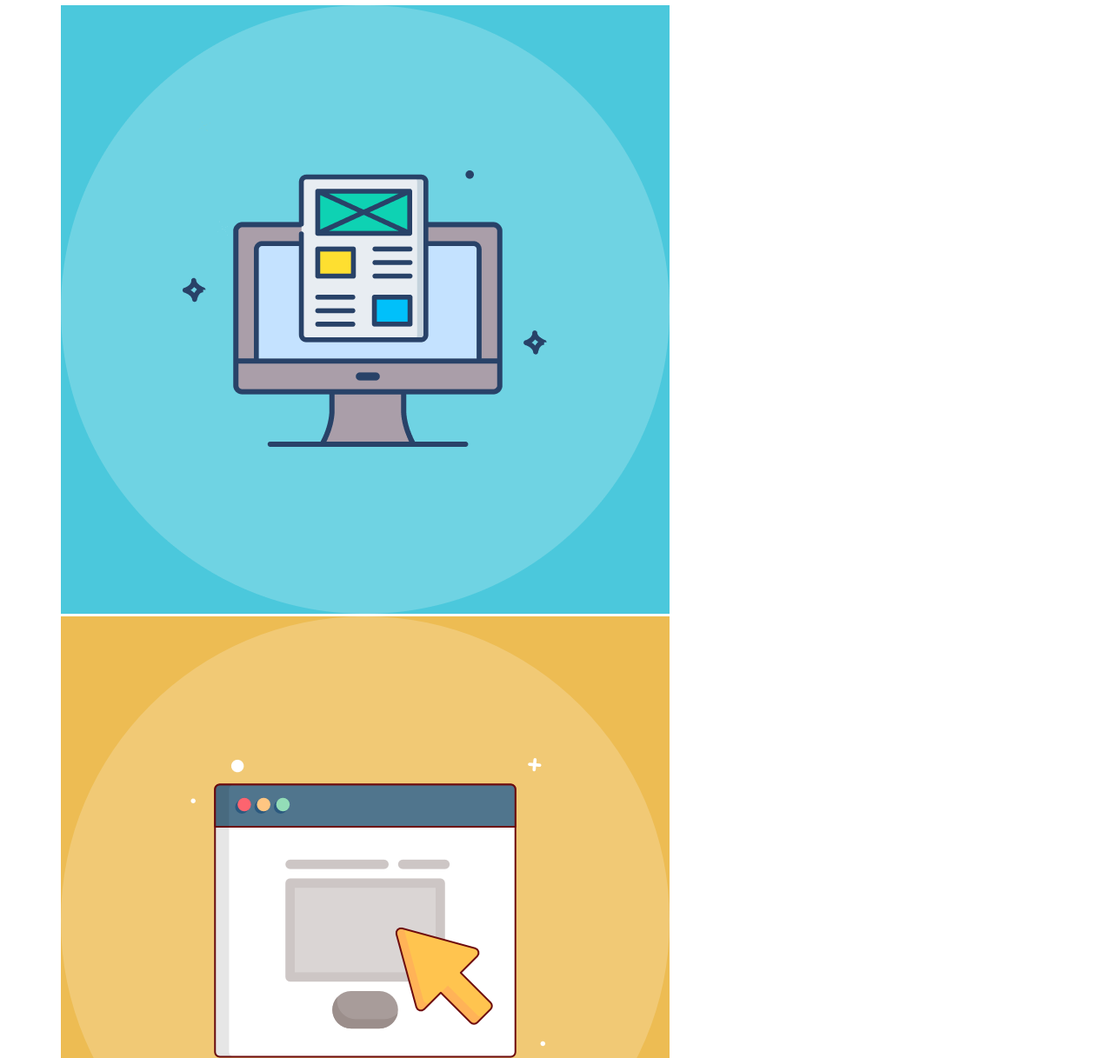
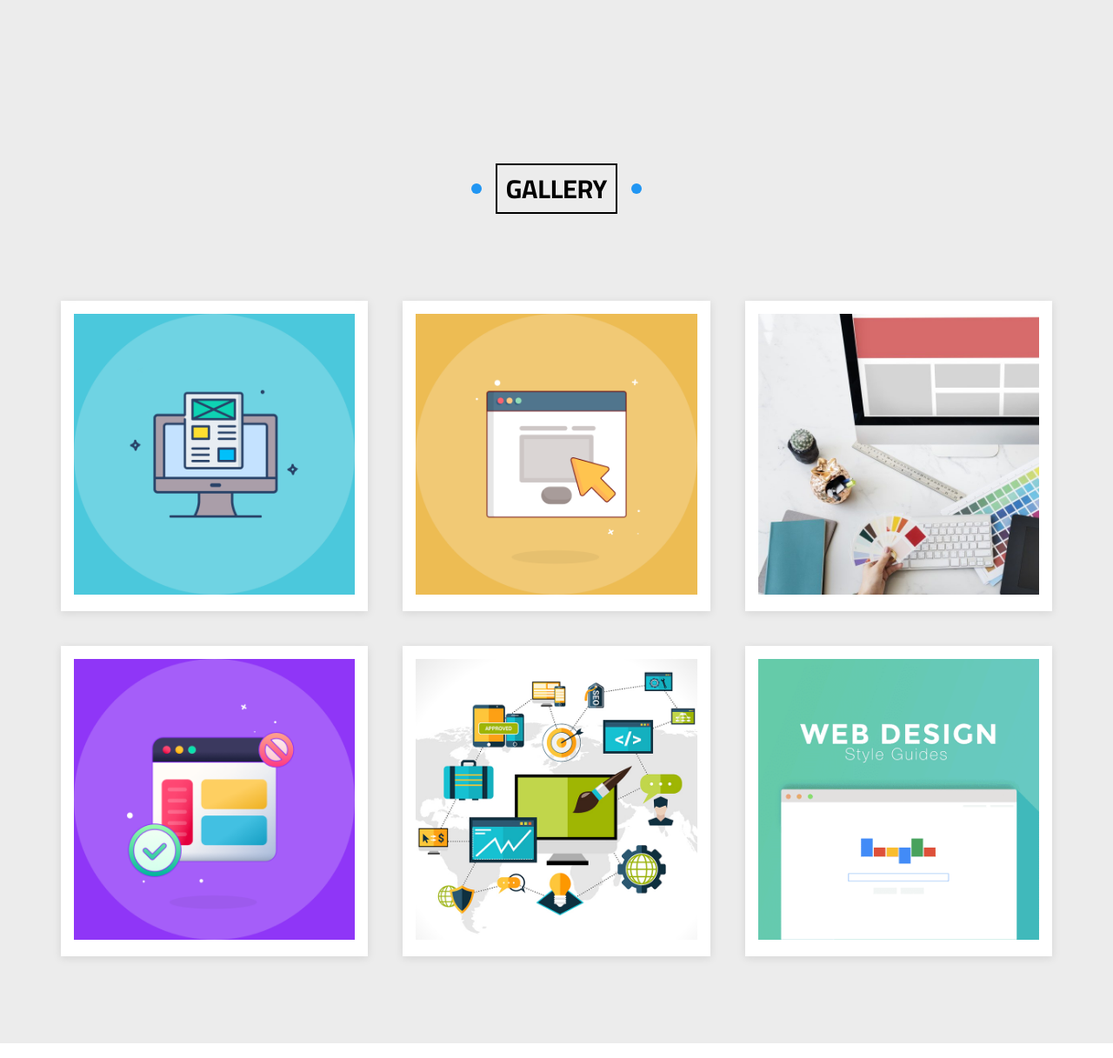
Before and after one commit to Osama-keakaty/third-template-html-css, a plain HTML site: page index.html in a window 1280 px wide. Shown: the part 2161-3378 px from the top of the page at 87% size. Drawn offline with Linux system fonts and the light colour scheme.

Commit message:
add gallery section

```diff
--- a/css/style.css
+++ b/css/style.css
@@ -37,8 +37,8 @@ a {
 }
 
 .main-title {
-    padding: 10px ;
-    margin: 100px auto ;
+    padding: 10px;
+    margin: 100px auto;
     border: 2px solid black;
     width: fit-content;
     font-size: 30px;
@@ -106,15 +106,15 @@ border: 2px solid white;
 
 
 .main-title:hover::before {
-    animation:left-move 0.5s linear forwards;
+    animation: left-move 0.5s linear forwards;
     z-index: -1;
-    -webkit-animation:left-move 0.5s linear forwards;
+    -webkit-animation: left-move 0.5s linear forwards;
 }
 
 .main-title:hover::after {
-    animation:right-move .5s linear forwards;
+    animation: right-move .5s linear forwards;
     z-index: -1;
-    -webkit-animation:right-move .5s linear forwards;
+    -webkit-animation: right-move .5s linear forwards;
 }
 
 /* small */
@@ -455,34 +455,36 @@ border: 2px solid white;
 /*! End Landing  */
 
 /*! Start Articles  */
-.articles{
-    padding-top:100px  ;
-    padding-bottom:100px  ;
+.articles {
+    padding-top: 100px;
+    padding-bottom: 100px;
 }
-.articles .container{
+
+.articles .container {
     display: grid;
-   grid-template-columns: repeat(auto-fill, minmax(250px,1fr));
+    grid-template-columns: repeat(auto-fill, minmax(250px, 1fr));
     gap: 40px;
 
 }
-.articles .container .box{
+
+.articles .container .box {
     /* display: flex;
     flex-direction: column; */
     box-shadow: 0 2px 15px rgb(0 0 0 / 10%);
-    border-radius: 6px ;
-    -webkit-border-radius: 6px ;
-    -moz-border-radius: 6px ;
-    -ms-border-radius: 6px ;
-    -o-border-radius: 6px ;
+    border-radius: 6px;
+    -webkit-border-radius: 6px;
+    -moz-border-radius: 6px;
+    -ms-border-radius: 6px;
+    -o-border-radius: 6px;
     overflow: hidden;
-    transition:transform var(--main-transition),box-shadow var(--main-transition);
-    -webkit-transition:transform var(--main-transition),box-shadow var(--main-transition);
-    -moz-transition:transform var(--main-transition),box-shadow var(--main-transition);
-    -ms-transition:transform var(--main-transition),box-shadow var(--main-transition);
-    -o-transition:transform var(--main-transition),box-shadow var(--main-transition);
+    transition: transform var(--main-transition), box-shadow var(--main-transition);
+    -webkit-transition: transform var(--main-transition), box-shadow var(--main-transition);
+    -moz-transition: transform var(--main-transition), box-shadow var(--main-transition);
+    -ms-transition: transform var(--main-transition), box-shadow var(--main-transition);
+    -o-transition: transform var(--main-transition), box-shadow var(--main-transition);
 }
 
-.articles .container .box:hover{
+.articles .container .box:hover {
     transform: translateY(-10px);
     -webkit-transform: translateY(-10px);
     -moz-transform: translateY(-10px);
@@ -490,43 +492,111 @@ border: 2px solid white;
     -o-transform: translateY(-10px);
     box-shadow: 0 2px 15px rgb(0 0 0 / 20%);
 }
-.articles .container .box:hover i{
+
+.articles .container .box:hover i {
     animation: arrow-alt-right 2s linear infinite;
     -webkit-animation: arrow-alt-right 2s linear infinite;
 }
-.articles .container .box img{
-    width: 100%; /*for the images that are not the same width (in our case every images in the same width)  */
+
+.articles .container .box img {
+    width: 100%;
+    /*for the images that are not the same width (in our case every images in the same width)  */
     max-width: 100%;
 }
 
-.articles .content{
+.articles .content {
     padding: 20px;
 }
-.articles .content h3{
+
+.articles .content h3 {
     font-size: 20px;
 }
-.articles .content p{
+
+.articles .content p {
     margin: 10px 0 0;
     line-height: 1.5;
     color: #777;
 }
-.articles .info{
+
+.articles .info {
     border-top: 1px solid #dfdfdf;
     display: flex;
     justify-content: space-between;
-padding: 20px;}
-.articles .info a{
-    color:var(--main-color);
+    padding: 20px;
 }
-.articles .info i{
+
+.articles .info a {
+    color: var(--main-color);
+}
+
+.articles .info i {
     color: var(--main-color);
 
 }
 
 /*! End Articles  */
 /*! Start gallery  */
+.gallery {
+    padding-top: 100px;
+    padding-bottom: 100px;
+    position: relative;
+    background-color: #ececec;
+}
 
+.gallery .container {
+    display: grid;
+    grid-template-columns: repeat(auto-fill, minmax(300px, 1fr));
+    gap: 40px;
+}
+.gallery .container .box{
+    box-shadow: 0 2px 10px rgb(0 0 0 / 10%);
+    padding: 15px;
+    background-color: white;
 
+}
+.gallery .container .image {
+    position: relative;
+    overflow: hidden;
+
+}
+.gallery .container .image::before{
+    content: "";
+    position: absolute;
+    width: 2px;
+    height: 2px;
+    background-color: rgba(255, 255, 255, 0.2);
+    left: 50%;
+    top: 50%;
+    transform: translate(-50%,-50%);
+    -webkit-transform: translate(-50%,-50%);
+    -moz-transform: translate(-50%,-50%);
+    -ms-transform: translate(-50%,-50%);
+    -o-transform: translate(-50%,-50%);
+    opacity: 0;
+}
+.gallery .container .image:hover::before{
+    animation: flashing 1s;
+    -webkit-animation: flashing 1s;
+    z-index: 2;
+}
+
+.gallery .container .image img {
+    width: 100%;
+    max-width: 100%;
+    transition: var(--main-transition);
+    -webkit-transition: var(--main-transition);
+    -moz-transition: var(--main-transition);
+    -ms-transition: var(--main-transition);
+    -o-transition: var(--main-transition);
+}
+
+.gallery .image:hover img{
+    transform: rotate(5deg) scale(1.1);
+    -webkit-transform: rotate(5deg) scale(1.1);
+    -moz-transform: rotate(5deg) scale(1.1);
+    -ms-transform: rotate(5deg) scale(1.1);
+    -o-transform: rotate(5deg) scale(1.1);
+}
 
 /*! End gallery  */
 /*! Start animation */
@@ -568,12 +638,13 @@ padding: 20px;}
 }
 
 @keyframes left-move {
-    50%{
+    50% {
         left: 0;
         width: 12px;
         height: 12px;
     }
-    100%{
+
+    100% {
         left: 0;
         width: 50%;
         height: 100%;
@@ -587,12 +658,13 @@ padding: 20px;}
 }
 
 @keyframes right-move {
-    50%{
+    50% {
         right: 0;
         width: 12px;
         height: 12px;
     }
-    100%{
+
+    100% {
         right: 0;
         width: 51%;
         height: 100%;
@@ -605,15 +677,23 @@ padding: 20px;}
     }
 }
 
-@keyframes arrow-alt-right{
-    0%,10%,30%,60%,100%{
+@keyframes arrow-alt-right {
+
+    0%,
+    10%,
+    30%,
+    60%,
+    100% {
         transform: translateX(0);
         -webkit-transform: translateX(0);
         -moz-transform: translateX(0);
         -ms-transform: translateX(0);
         -o-transform: translateX(0);
     }
-20%,50%,70%{
+
+    20%,
+    50%,
+    70% {
         transform: translateX(5px);
         -webkit-transform: translateX(5px);
         -moz-transform: translateX(5px);
@@ -622,4 +702,14 @@ padding: 20px;}
     }
 }
 
+@keyframes flashing{
+0%{
+    opacity: 1;
+}
+100%{
+    opacity: 0;
+    width: 200%;
+    height: 200%;
+}
+}
 /*! End animation */
--- a/index.html
+++ b/index.html
@@ -73,7 +73,6 @@
     </div>
     <!-- End Header -->
     <!-- start Landing -->
-    <!-- todo osma -->
     <div class="landing" id="landing">
         <div class="container">
             <div class="text">
@@ -93,7 +92,7 @@
 
     <!-- start Articles-->
     <div class="articles">
-        <h2 class="main-title" id="articles">Articles</h2>
+        <h2 class="main-title" id="articles">ARTICLES</h2>
         <div class="container">
             <div class="box">
                 <img src="imgs/cat-01.jpg" alt="">
@@ -196,27 +195,37 @@
     <!--End Articles-->
     <!-- Start gallery -->
     <div class="gallery" id="gallery">
+        <h2 class="main-title" id="articles">GALLERY</h2>
         <div class="container">
-            <div class="img">
-                <img src="" alt="">
+            <div class="box">
+                <div class="image">
+                    <img src="imgs/gallery-01.png" alt="" />
+                </div>
             </div>
-            <div class="img">
-                <img src="imgs/gallery-01.png" alt="">
+            <div class="box">
+                <div class="image">
+                    <img src="imgs/gallery-02.png" alt="" />
+                </div>
             </div>
-            <div class="img">
-                <img src="imgs/gallery-02.png" alt="">
+            <div class="box">
+                <div class="image">
+                    <img src="imgs/gallery-03.jpg" alt="" />
+                </div>
             </div>
-            <div class="img">
-                <img src="imgs/gallery-03.png" alt="">
+            <div class="box">
+                <div class="image">
+                    <img src="imgs/gallery-04.png" alt="" />
+                </div>
             </div>
-            <div class="img">
-                <img src="imgs/gallery-04.png" alt="">
+            <div class="box">
+                <div class="image">
+                    <img src="imgs/gallery-05.jpg" alt="" />
+                </div>
             </div>
-            <div class="img">
-                <img src="imgs/gallery-05.png" alt="">
-            </div>
-            <div class="img">
-                <img src="imgs/gallery-06.png" alt="">
+            <div class="box">
+                <div class="image">
+                    <img src="imgs/gallery-06.png" alt="" />
+                </div>
             </div>
         </div>
     </div>
```
Lines whose indentation alone changed are shown as unchanged.
